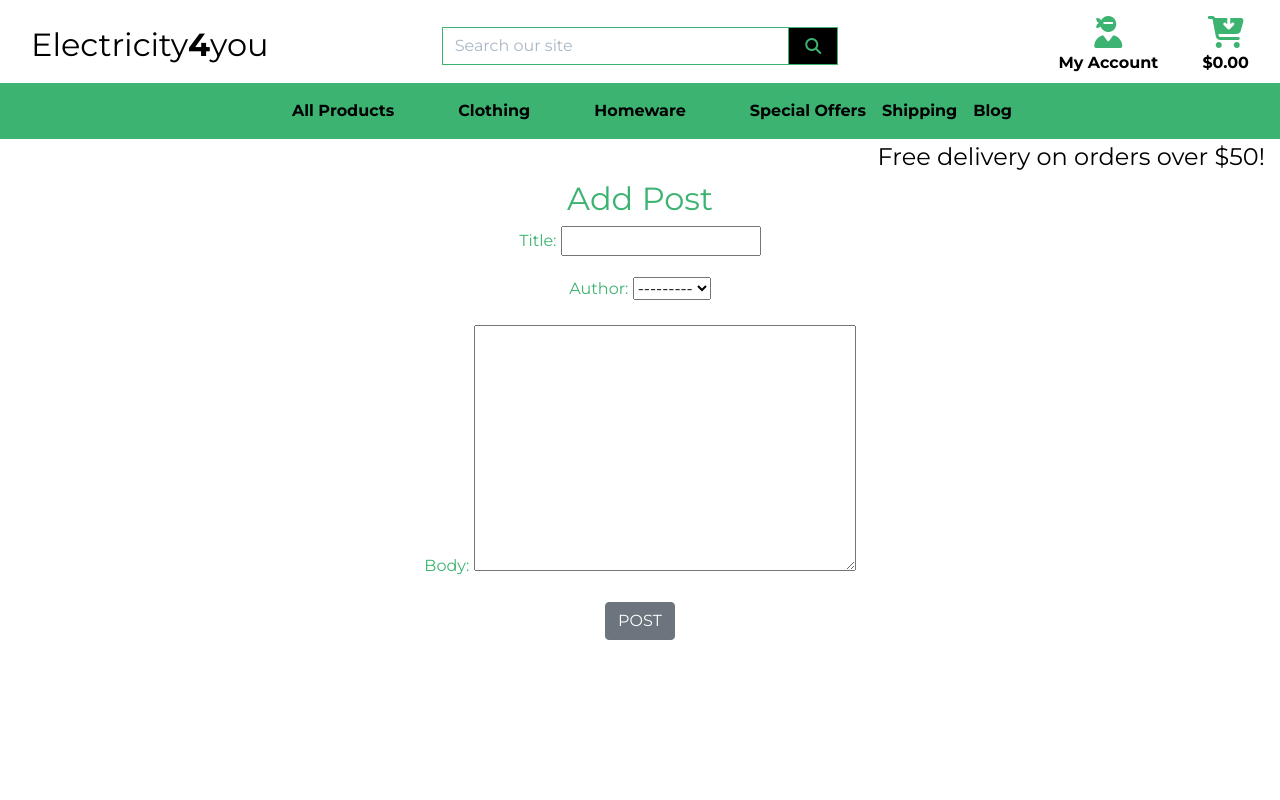
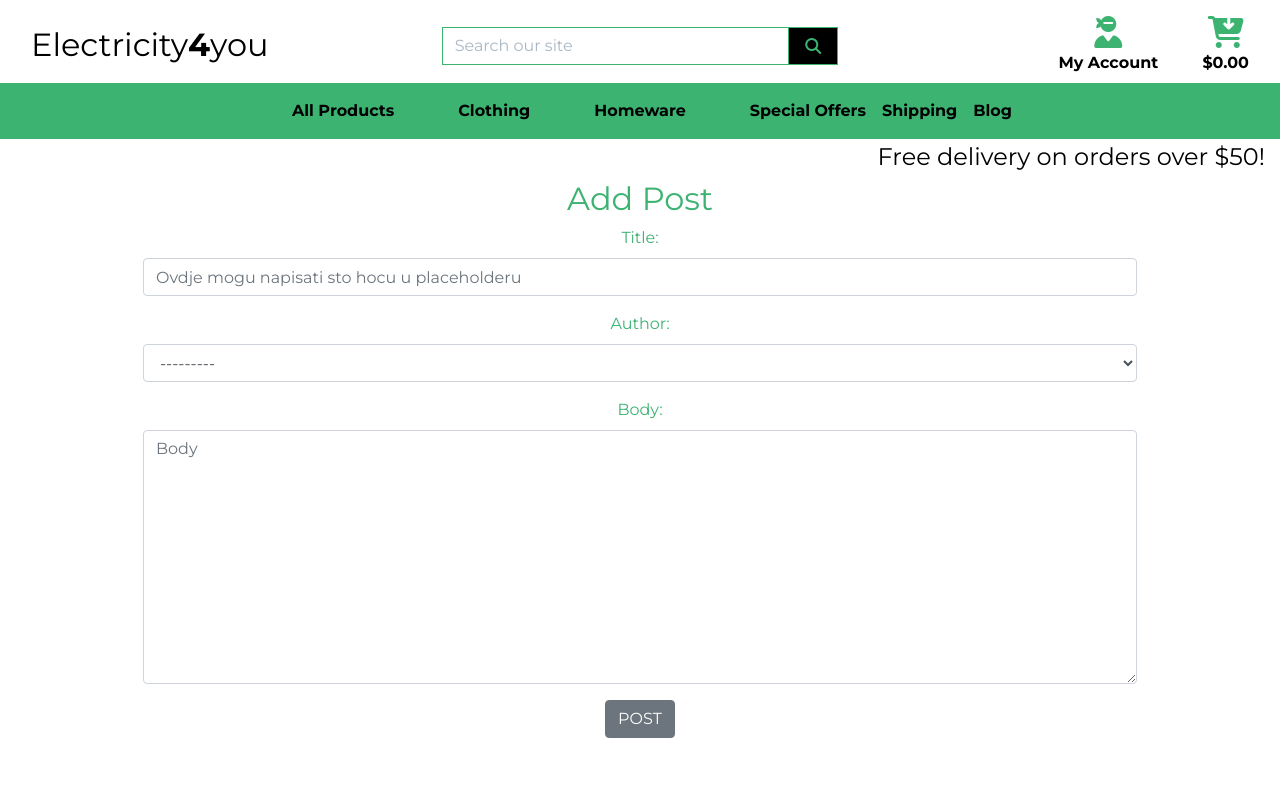
Before and after one commit to Code-Institute-Submissions/onadj-electricity4you.com, a Django app: page /blog/add_post/ in a window 1280 px wide. Run offline with Django 3.2, Linux system fonts and the light colour scheme; some libraries are stand-ins or nearby versions.

Commit message:
blog app -created forms imported models,  created class in forms, styled add_post.html with  bootstrap

```diff
--- /dev/null
+++ b/theblog/forms.py
@@ -0,0 +1,13 @@
+from django import forms
+from .models import Post
+
+
+class PostForm(forms.ModelForm):
+	class Meta:
+		model = Post
+		fields = ('title', 'author', 'body')
+		widgets = {
+		'title': forms.TextInput(attrs={'class': 'form-control', 'placeholder':'Ovdje mogu napisati sto hocu u placeholderu'}),
+		'author': forms.Select(attrs={'class': 'form-control'}),
+		'body': forms.Textarea(attrs={'class': 'form-control', 'placeholder': "Body"}),
+		}
--- a/theblog/templates/add_post.html
+++ b/theblog/templates/add_post.html
@@ -5,19 +5,18 @@
   </div>
 </div>
 {% endblock %} {% block content %}
-
 <div class="overlay"></div>
-<div class="container-fluid">
+<div class="container">
   <div class="row">
     <div class="col text-center mt-3">
         <h2 class="logo-font text-center">Add Post</h2>
-
+        <div class="form-group">
         <form method="POST">
-	{% csrf_token %}
- {{ form.as_p }}
+            {% csrf_token %} {{ form.as_p }}
             <button class="btn btn-secondary">POST</button>
         </form>
       </div>
     </div>
+  </div>
   {% endblock %}
 </div>
--- a/theblog/views.py
+++ b/theblog/views.py
@@ -1,6 +1,7 @@
 from django.shortcuts import render
 from django.views.generic import ListView, DetailView, CreateView
 from .models import Post
+from .forms import PostForm
 
 class HomeView(ListView):
     model = Post
@@ -12,6 +13,7 @@ class ArticleDetailView(DetailView):
 
 class AddPostView(CreateView):
     model=Post
+    form_class = PostForm
     template_name = 'add_post.html'
-    fields = '__all__'
+    #fields = '__all__'
     #fields = ('title', 'body', ... )
```
Lines whose indentation alone changed are shown as unchanged.
